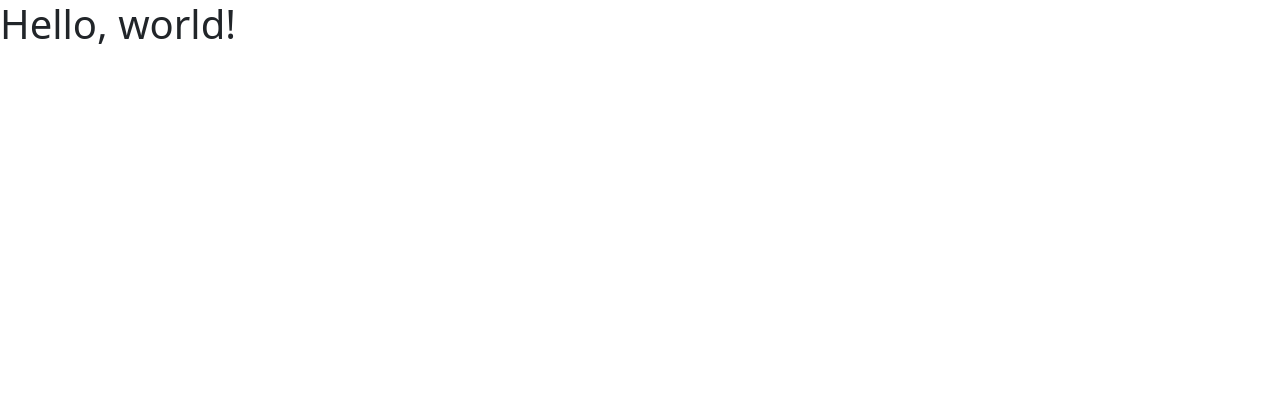
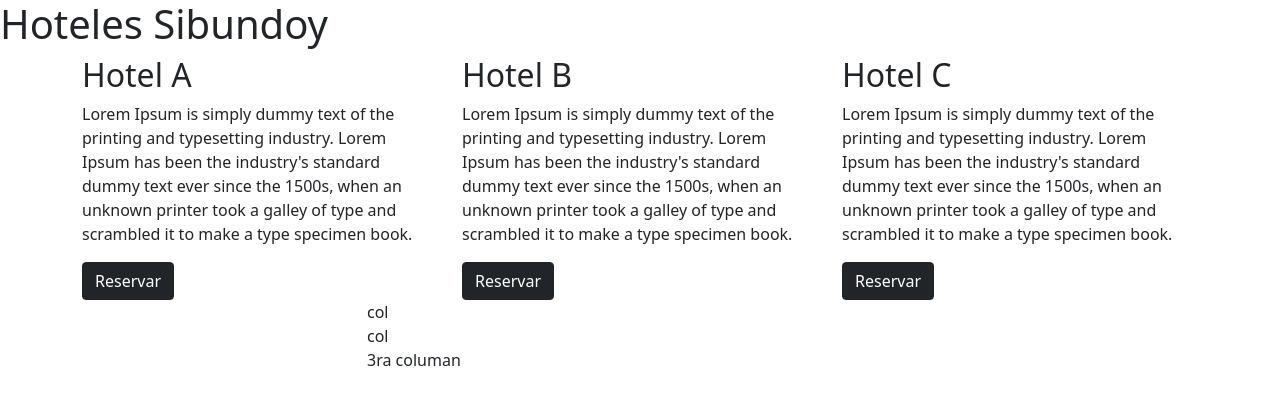
Before and after one commit to MaicolEgas43/proyectopractica, a website: page index.html in a window 1280 px wide. Drawn offline with nearby package versions, Linux system fonts and the light colour scheme.

Commit message:
Aplicando sistema de grillas

```diff
--- a/index.html
+++ b/index.html
@@ -14,10 +14,51 @@
 </head>
 
 <body>
-    <h1>Hello, world!</h1>
+    <h1>Hoteles Sibundoy</h1>
 
     <!-- Optional JavaScript; choose one of the two! -->
-
+    <div class="container">
+        <div class="row" > <!eje vertical>
+            <div class="col-sm">
+                <h2>Hotel A</h2>
+                <p>Lorem Ipsum is simply dummy text of the printing and typesetting industry. Lorem Ipsum has been the industry's standard
+                dummy text ever since the 1500s, when an unknown printer took a galley of type and scrambled it to make a type specimen
+                book.</p>
+                <button type="button" class="btn btn-dark">Reservar</button>
+            </div>
+            <div class="col-sm">
+                <h2>Hotel B</h2>
+                <p>Lorem Ipsum is simply dummy text of the printing and typesetting industry. Lorem Ipsum has been the industry's standard
+                dummy text ever since the 1500s, when an unknown printer took a galley of type and scrambled it to make a type specimen
+                book.</p>
+                <button type="button" class="btn btn-dark">Reservar</button>
+            </div>
+            <div class="col-sm">
+                <h2>Hotel C</h2>
+                <p>Lorem Ipsum is simply dummy text of the printing and typesetting industry. Lorem Ipsum has been the industry's standard
+                dummy text ever since the 1500s, when an unknown printer took a galley of type and scrambled it to make a type specimen
+                book.</p>
+                <button type="button" class="btn btn-dark">Reservar</button>
+            </div>
+        </div>
+    </div>
+    <div class="container">
+        <div class="row">
+            <div class="col-4 offset-md-3">
+                col
+            </div>
+            <div class="col-4 offset-md-3">
+                col
+            </div>
+        </div>
+    </div>
+    <div class="container">
+        <div class="row">
+            <div class="col-4 offset-md-3">
+                3ra  columan
+            </div>
+        </div>
+    </div>
     <!-- Option 1: Bootstrap Bundle with Popper -->
     <script src="node_modules/jquery/dist/jquery.min.js"></script>
     <script src="node_modules/popper.js/dist/popper.min.js"></script>
```
